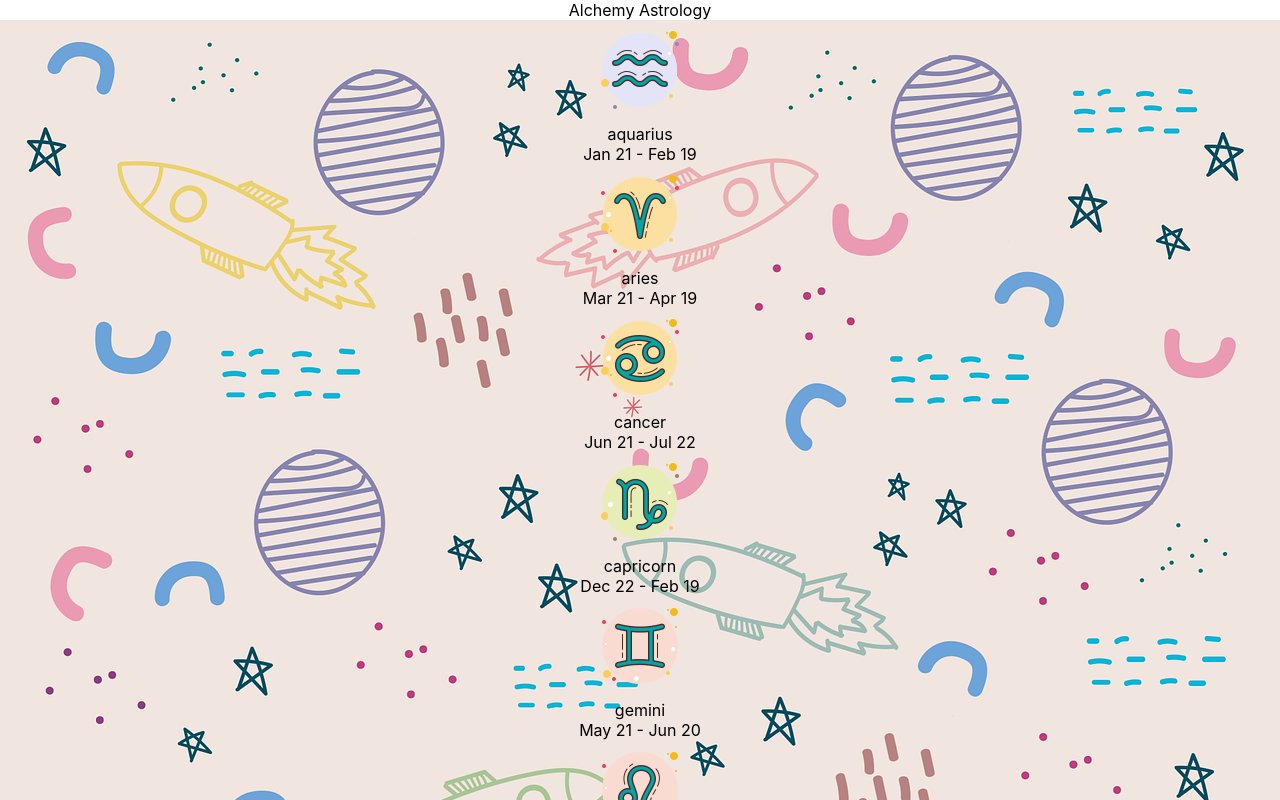
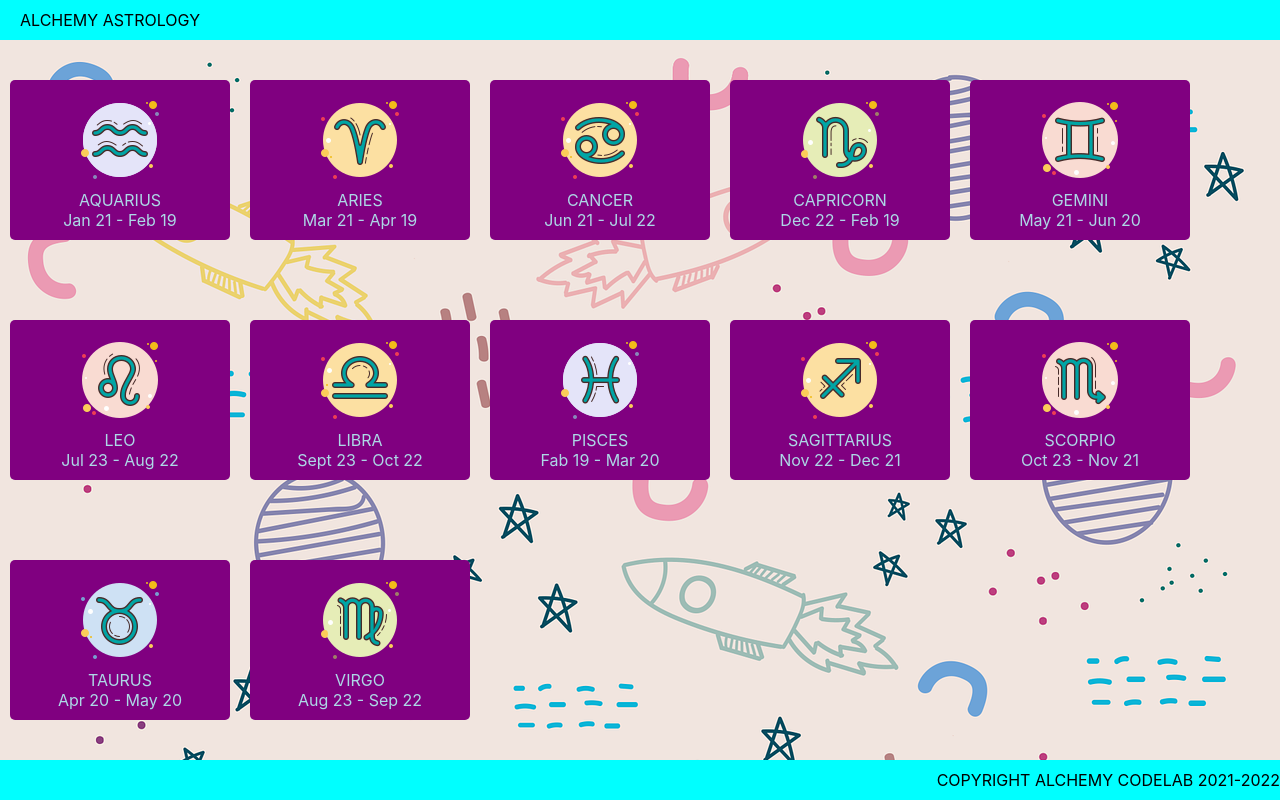
Before and after one commit to ajoy267/react-zodiac, a React (Create React App) app: page / in a window 1280 px wide. Shown: the top 800 px of the page. Built offline with nearby package versions, Linux system fonts and the light colour scheme.

Commit message:
added styles

```diff
--- a/src/components/Zodiac-card/ZodiacCard.css
+++ b/src/components/Zodiac-card/ZodiacCard.css
@@ -0,0 +1,15 @@
+.zodiac-card {
+  display: flex;
+  flex-direction: column;
+  align-items: center;
+  width: 200px;
+  background-color: purple;
+  margin: 10px;
+  border-radius: 5px;
+  padding: 10px;
+  color: lightblue;
+}
+
+.zodiac-card .name {
+  text-transform: uppercase;
+}
--- a/src/components/footer/footer.css
+++ b/src/components/footer/footer.css
@@ -0,0 +1,11 @@
+footer {
+  display: flex;
+  justify-content: flex-end;
+  align-items: center;
+  position: fixed;
+  height: 40px;
+  width: 100%;
+  bottom: 0;
+  text-transform: uppercase;
+  background-color: aqua;
+}
--- a/src/components/header/header.css
+++ b/src/components/header/header.css
@@ -0,0 +1,8 @@
+header {
+  display: flex;
+  align-items: center;
+  height: 40px;
+  background-color: aqua;
+  text-transform: uppercase;
+  padding-left: 20px;
+}
--- a/src/components/main/main.css
+++ b/src/components/main/main.css
@@ -0,0 +1,8 @@
+main {
+  display: flex;
+  flex-wrap: wrap;
+  align-items: center;
+  margin-bottom: 40px;
+  background-size: cover;
+  height: calc(100vh - 80px);
+}
```
